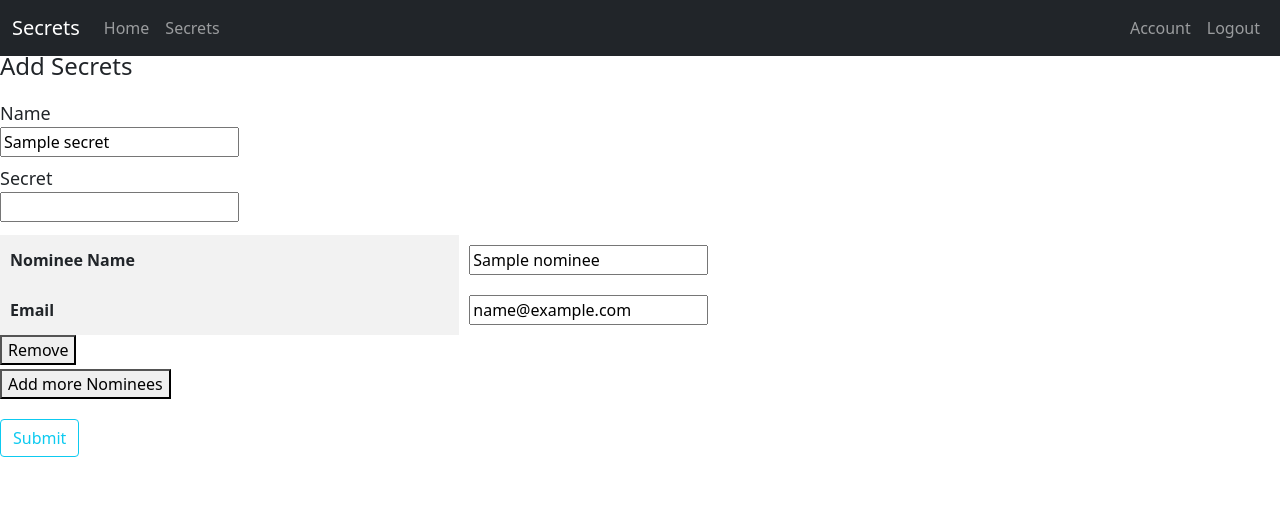
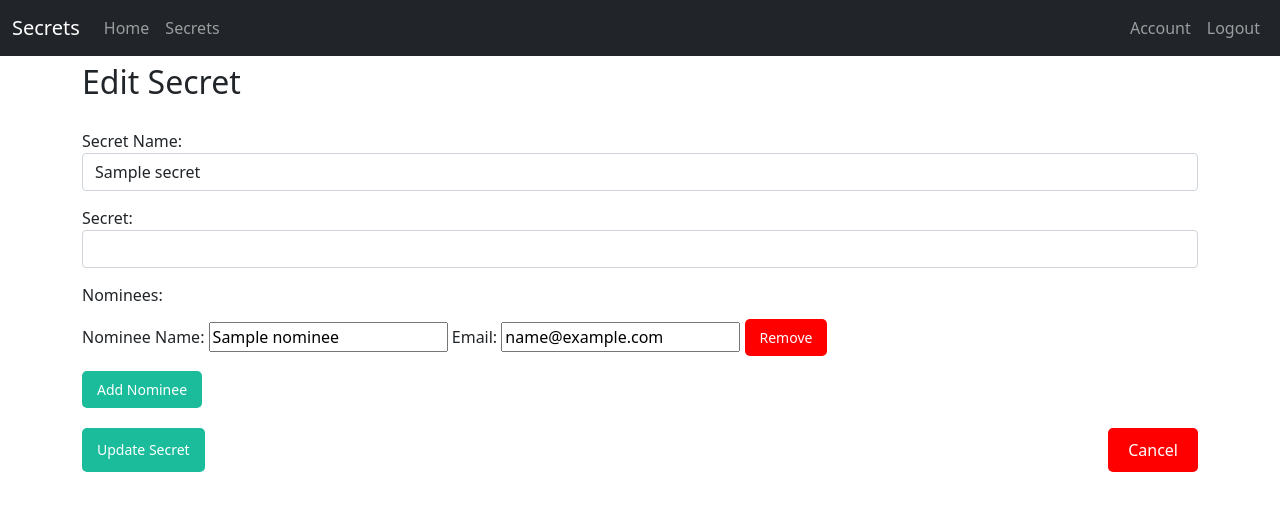
Before and after one commit to ravilladhaneesh/secrets-app, a Flask app: page /editSecret/1 in a window 1280 px wide. Shown: the top 511 px of the page. Run offline with Flask 3, Linux system fonts and the light colour scheme; a user stored in the database is signed in; tables that the repository leaves empty hold one stand-in row (values such as "Sample post").

Commit message:
Add edit-secrets UI implementaion (#7)

```diff
--- a/secrets_app/routes.py
+++ b/secrets_app/routes.py
@@ -89,7 +89,9 @@ def secrets():
     secrets_data = []
 
     if request.method == "POST":
-        if form.validate_on_submit():  # Flask-WTF handles validation automatically
+        if form.validate_on_submit():
+            for nominee in form.nominees:
+                print(nominee)
             print("hello")
             secret_name = form.name.data
             secret_value = form.secret.data
@@ -158,10 +160,15 @@ def edit_secret(secretId):
         return redirect(url_for("secrets"))
     if request.method == "GET":
         form.name.data = secret.fieldName
-        for nominee in secret.nominees:
-            nominee_form = AddNomineeForm()
-            nominee_form.name = nominee.name
-            nominee_form.email_id = nominee.email_id
-            form.nominees.append_entry(nominee_form)
+        # for nominee in secret.nominees:
+        #     # nominee_form = AddNomineeForm()
+        #     # nominee_form.name = nominee.name
+        #     # nominee_form.email_id = nominee.email_id
+        #     # form.nominees.append_entry(nominee_form)
+        #     form.nominees.append_entry({
+        #         'name': nominee.name,
+        #         'email_id': nominee.email_id
+        #     })
+        #     print(nominee)
 
-    return render_template('edit_secret.html', form=form)
+    return render_template('edit_secret.html', form=form, secret=secret, title="Edit Secret")
--- a/secrets_app/static/buildSecrets.js
+++ b/secrets_app/static/buildSecrets.js
@@ -21,7 +21,8 @@ function cancelSecretForm() {
 // Add nominee input fields dynamically
 function addNominees() {
     var container = document.getElementById("nominee-fields");
-    var index = container.children.length;
+    // var index = container.children.length;
+    var index = findFirstMissingValue(container);
     var newField = document.createElement("div");
     newField.setAttribute("id", "nominee-field-" + index);
     newField.innerHTML  = `
@@ -30,7 +31,7 @@ function addNominees() {
             <input type="text" name="nominees-${index}-name" required>
             <label>Email:</label>
             <input type="text" name="nominees-${index}-email_id" required>
-            <button type="button" onclick="removeNominee('nominee-field-${index}')">Remove</button>
+            <button class='remove-nominee-btn' type="button" onclick="removeNominee('nominee-field-${index}')">Remove</button>
         </div>
     `;
     container.appendChild(newField);
@@ -38,10 +39,12 @@ function addNominees() {
 
 // Remove nominee input field
 function removeNominee(id) {
+    var container = document.getElementById("nominee-fields");
     var field = document.getElementById(id);
     if (field) {
         field.remove();
     }
+    container.removeChild(id);
 }
 
 // Show secret details in a popup
@@ -66,3 +69,16 @@ function showSecretDetails(secret) {
 function closePopup() {
     document.getElementById('overlay').style.display = 'none';
 }
+
+function findFirstMissingValue(divObj){
+    var len = divObj.children.length;
+    let indexes = [];
+    for(let div in divObj.children) {
+        indexes.push(divObj.children[div].id);
+    }
+    for (let i=0;i < len; i++){
+        if(!indexes.includes('nominee-field-'+i))
+            return i;
+    }
+    return len;
+}
--- a/secrets_app/static/secrets.css
+++ b/secrets_app/static/secrets.css
@@ -77,7 +77,7 @@ th {
     width: 60%;
 }
 
-.close-btn {
+.close-btn, .cancel-secret-btn{
     background-color: red;
     color: white;
     padding: 10px 20px;
@@ -85,3 +85,25 @@ th {
     border-radius: 5px;
     cursor: pointer;
 }
+
+
+.cancel-secret-btn a{
+    text-decoration: None;
+    color: white;
+}
+
+
+.add-nominee-btn, .remove-nominee-btn{
+    padding: 8px 15px;
+    font-size: 14px;
+    background-color: #1abc9c;
+    color: white;
+    border: none;
+    border-radius: 5px;
+    cursor: pointer;
+    transition: background-color 0.3s ease-in-out;
+}
+
+.remove-nominee-btn{
+    background-color: red;
+}
--- a/secrets_app/templates/edit_secret.html
+++ b/secrets_app/templates/edit_secret.html
@@ -1,31 +1,66 @@
 {% extends "layout.html" %}
 
 {% block content %}
+<div class="container edit-secret">
+    <div class="heading-container">
+        <h2>Edit Secret</h2>
+        <!-- <button class="add-secret-btn" onclick="toggleSecretForm()">Add Secret</button> -->
+    </div>
+
+    <!-- Edit Secret Form (Initially Hidden) -->
+    <div id="edit-secret">
         <form action="#" method="POST">
-    {{form.hidden_tag()}}
-    <legend>Add Secrets</legend>
-    <div class="input-fields">
-        {{form.name.label(class="field-label")}} <br>
-        {{form.name}}
+            {{ form.hidden_tag() }}
+            {% if form.errors %}
+                <div class="alert alert-danger">
+                    <ul>
+                        {% for field, errors in form.errors.items() %}
+                            {% for error in errors %}
+                                <li><strong>{{ form[field].label.text }}:</strong> {{ error }}</li>
+                            {% endfor %}
+                        {% endfor %}
+                    </ul>
                 </div>
-    <div class="input-fields">
-        {{form.secret.label(class="field-label")}} <br>
-        {{form.secret}}
+            {% endif %}
+
+            <!-- Secret Name -->
+            <div class="form-group">
+                <label for="name">Secret Name:</label>
+                {{ form.name(class="form-control") }}
             </div>
+
+            <!-- Secret Value -->
+            <div class="form-group">
+                <label for="secret">Secret:</label>
+                {{ form.secret(class="form-control") }}
+            </div>
+
+            <!-- Nominee Fields -->
+            <div class="form-group">
+                <label>Nominees:</label>
                 <div id="nominee-fields">
-            {% for nominee in form.nominees %}
-
-                <div id="nominee-field-{{loop.index - 1}}">
-
-                       {{ nominee}}
-                    <button type="button" onclick="removeNominee('nominee-field-{{loop.index-1}}')">Remove</button>
+                    {% for nom in secret.nominees %}
+                    <div id="nominee-field-{{ loop.index }}"  class="nominee-container">
+                        <label>Nominee Name:</label>
+                        <input type="text" name="nominees-{{ loop.index }}-name" required value="{{ nom.name }}">
+                        <label>Email:</label>
+                        <input type="text" name="nominees-{{ loop.index }}-email_id" required value="{{ nom.email_id}}">
+                        <button class="remove-nominee-btn" type="button" onclick="removeNominee('nominee-field-{{ loop.index }}')">Remove</button>
                     </div>
                     {% endfor %}
                 </div>
-    <button class="my-1" onclick="addNominees()">Add more Nominees</button>
-    <div class="submit-field">
-        {{form.submit(class='btn btn-outline-info')}}
+            </div>
+            <button type="button" class="add-nominee-btn" onclick="addNominees()">Add Nominee</button>
+
+
+            <!-- Submit and Cancel Buttons -->
+            <div class="button-container">
+                <button type="submit" class="add-secret-btn">Update Secret</button>
+                <button type="button" class="cancel-secret-btn">
+                    <a href="{{url_for('secrets')}}">Cancel</a>
+                </button>
             </div>
         </form>
-
+    </div>
+</div>
 {% endblock content %}
```
Also changed, not shown: secrets_app/templates/secrets.html (+3 -4 lines). Lines whose indentation alone changed are shown as unchanged.
